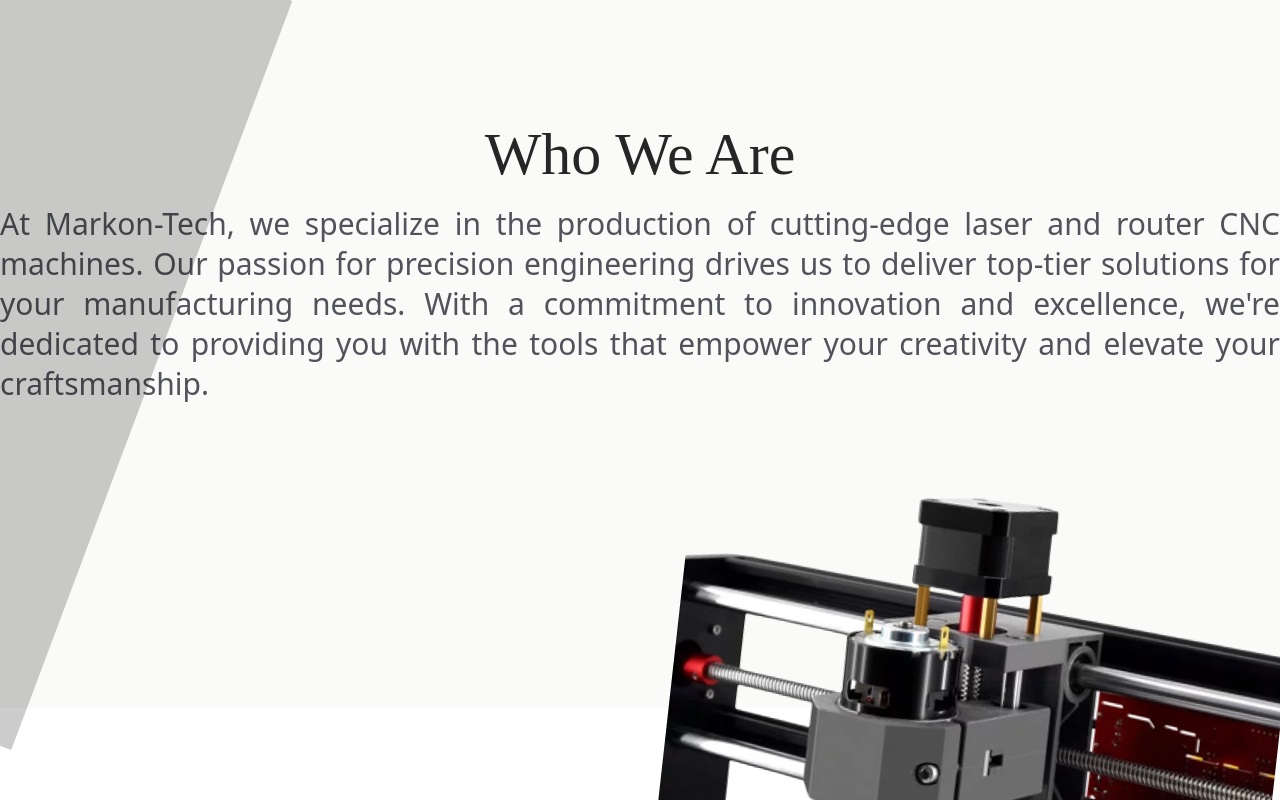
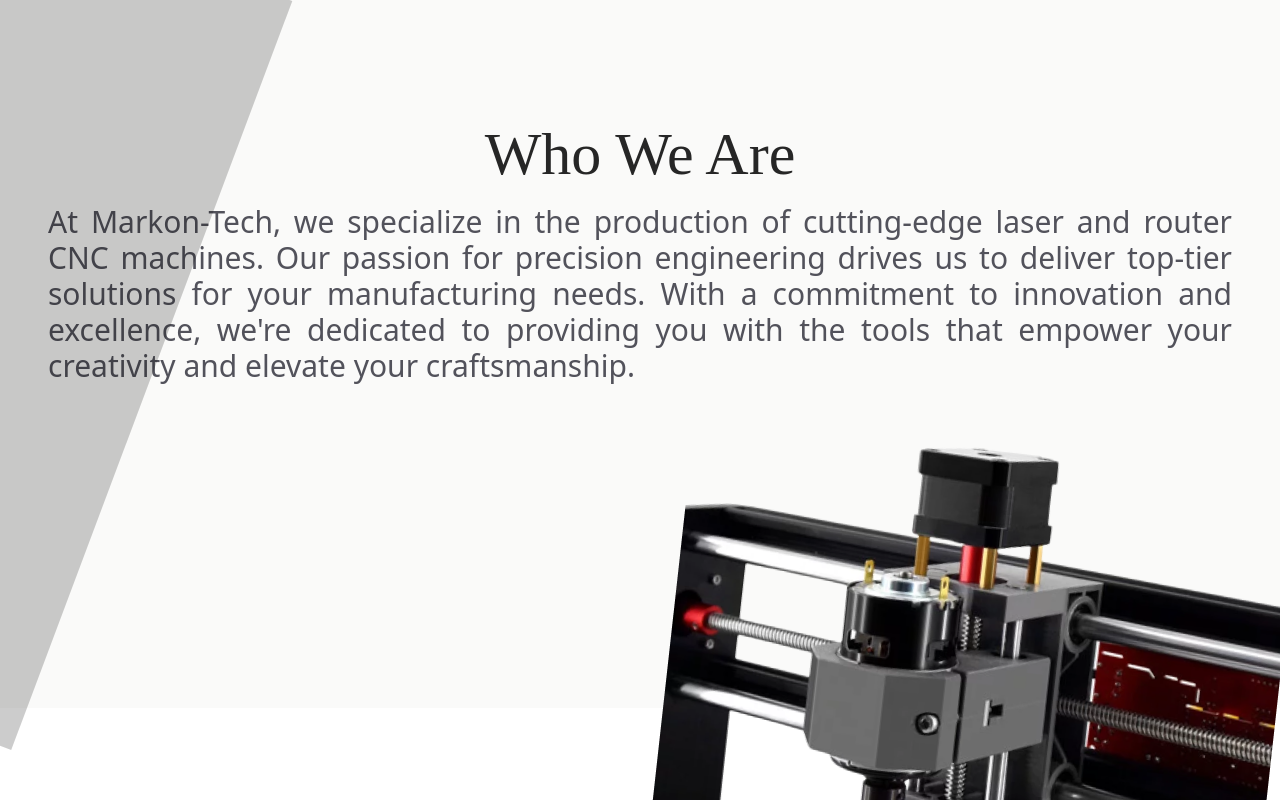
Before and after one commit to yegaraTech/CNC, a React (Vite) app: page / in a window 1280 px wide. Shown: the part 980-1780 px from the top of the page. Built offline with nearby package versions, Linux system fonts and the light colour scheme.

Commit message:
Update AboutUs.jsx

```diff
--- a/src/components/AboutUs.jsx
+++ b/src/components/AboutUs.jsx
@@ -8,16 +8,16 @@
     <div className='grid bg-stone-50 '>
         <div className="w-96 h-screen mx-[-220px]  rotate-[20.57deg] bg-black bg-opacity-20" />
         <div className="h-screen  flex  justify-center items-center col-start-2 col-span-4 ">
-            <div className=' max-w-screen-xl justify-self-center'>
+            <div className=' md:max-w-screen-xl mx-12 justify-self-center'>
                 <div className="h-20 text-center text-neutral-800 text-6xl font-normal font-['Quando'] ">Who We Are</div>
-                <div className="h-72 text-justify text-zinc-600 text-3xl font-light font-['Open Sans'] leading-10">At Markon-Tech, we specialize in the production of cutting-edge laser and router CNC machines. Our passion for precision engineering drives us to deliver top-tier solutions for your manufacturing needs. With a commitment to innovation and excellence, we're dedicated to providing you with the tools that empower your creativity and elevate your craftsmanship.
+                <div className="h-72 text-justify text-zinc-600 text-3xl font-light font-['Open Sans'] ">At Markon-Tech, we specialize in the production of cutting-edge laser and router CNC machines. Our passion for precision engineering drives us to deliver top-tier solutions for your manufacturing needs. With a commitment to innovation and excellence, we're dedicated to providing you with the tools that empower your creativity and elevate your craftsmanship.
 
             </div>
         </div>
 
         </div>
     </div>
-    <div className='flex justify-end mt-[-300px] mb-10'>
+    <div className='flex justify-end  md:mt-[-350px] '>
      <img className="" src={Image3} alt="CNC" />
     </div>
 
```
